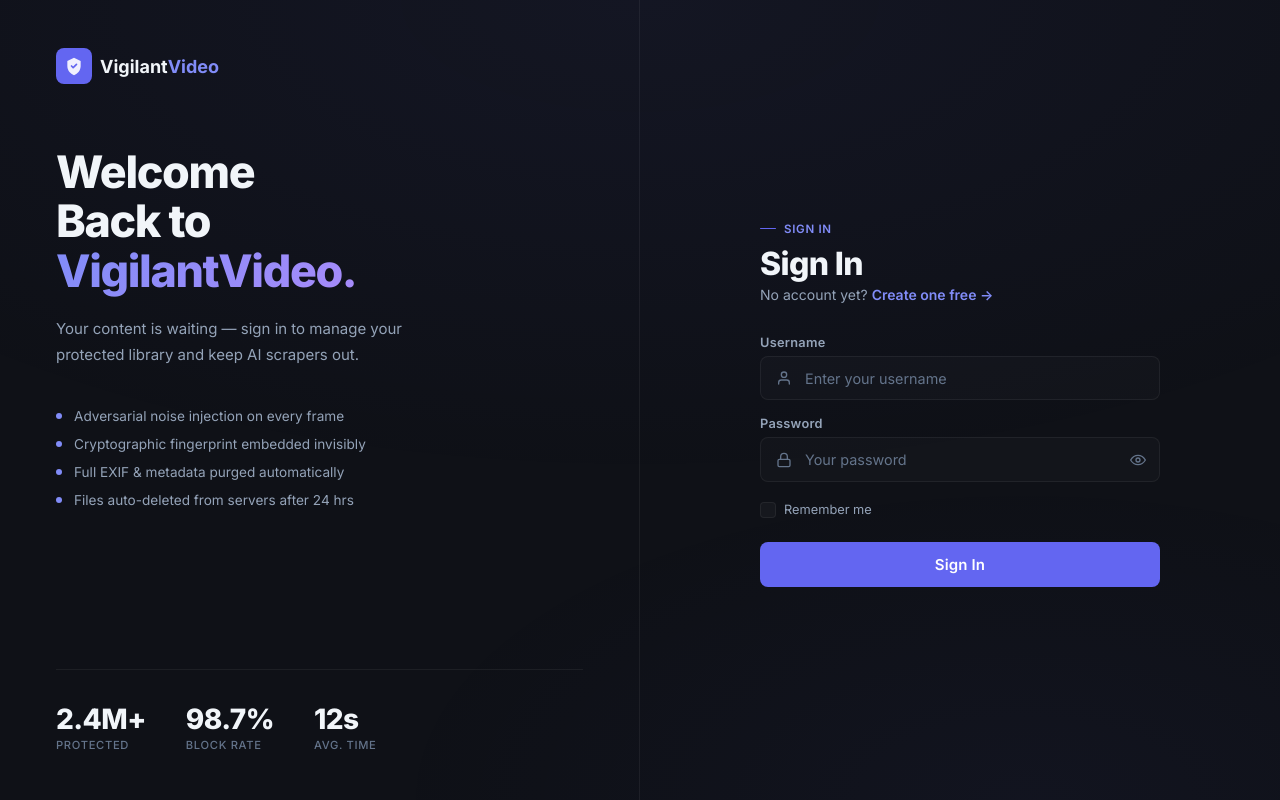
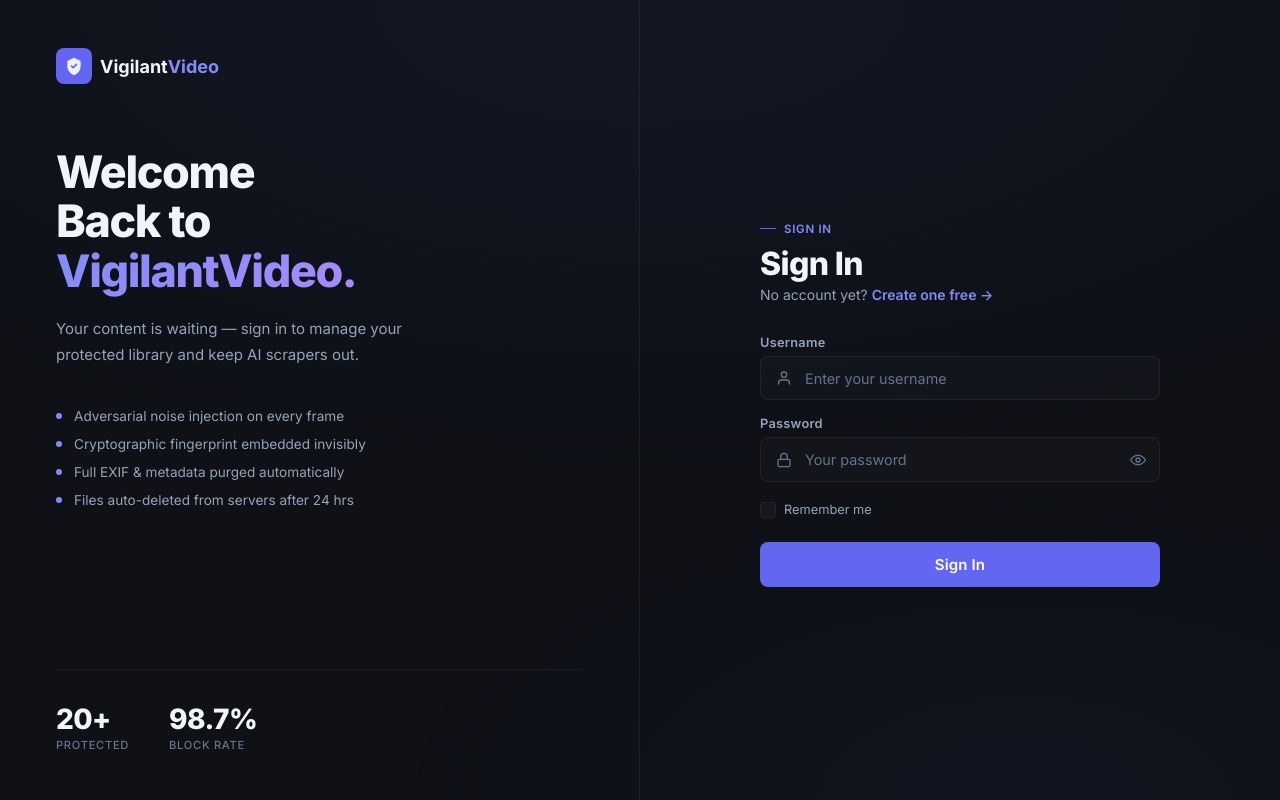
Before and after one commit to Riya-solanki/VigilantVideo-, a Flask app: page /login in a window 1280 px wide. Run offline with Flask 3, Linux system fonts and the light colour scheme; some libraries are stand-ins or nearby versions.

```diff
--- a/templates/index.html
+++ b/templates/index.html
@@ -100,7 +100,7 @@
       <div class="dc-icon cyan">
         <svg width="18" height="18" viewBox="0 0 24 24" fill="none"><path d="M12 2L4 6V12C4 16.97 7.53 21.64 12 23C16.47 21.64 20 16.97 20 12V6L12 2Z" stroke="currentColor" stroke-width="2"/></svg>
       </div>
-      <div class="dc-num">10</div>
+      <div class="dc-num">20+</div>
       <div class="dc-label">Videos Protected</div>
     </div>
     <div class="dash-card">
--- a/templates/login.html
+++ b/templates/login.html
@@ -41,9 +41,8 @@
     </div>
 
     <div class="lp-stats">
-      <div class="s-item"><div class="s-num">2.4M+</div><div class="s-lbl">Protected</div></div>
+      <div class="s-item"><div class="s-num">20+</div><div class="s-lbl">Protected</div></div>
       <div class="s-item"><div class="s-num">98.7%</div><div class="s-lbl">Block Rate</div></div>
-      <div class="s-item"><div class="s-num">12s</div><div class="s-lbl">Avg. Time</div></div>
     </div>
   </div>
 
```
